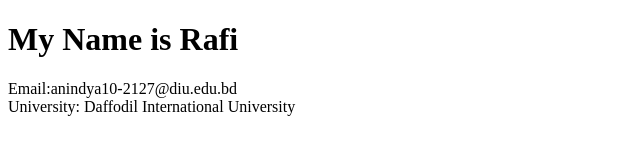
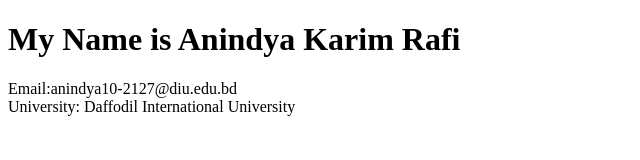
Before and after one commit to AnindyaRafi/FirstProject, a plain HTML site: page Index.html in a window 1280 px wide. Shown: the whole page, without its empty margins (0-640 px from the left). Drawn offline with Linux system fonts and the light colour scheme.

Commit message:
Second_Change

```diff
--- a/Index.html
+++ b/Index.html
@@ -3,7 +3,7 @@
 <title></title>
 </head>
  <body>
-<h1> My Name is Rafi</h1>
+<h1> My Name is Anindya Karim Rafi</h1>
 Email:anindya10-2127@diu.edu.bd<br>
 University: Daffodil International University
  </body>
```
